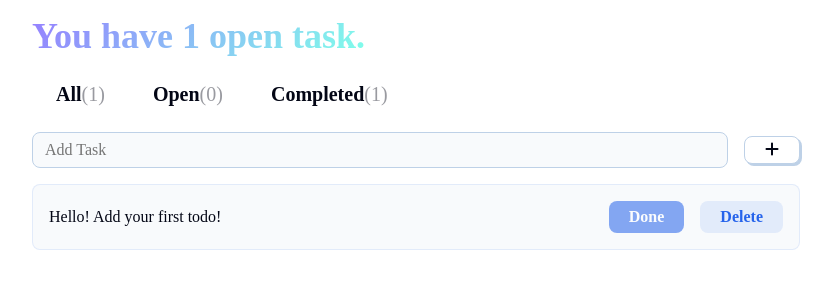
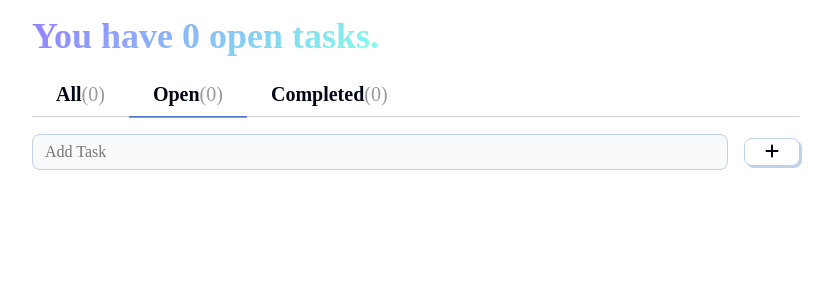
Before and after one commit to Arshgill01/todo-app, a React (Vite) app: page / in a window 1280 px wide. Shown: the top 300 px of the page, without its empty margins (224-1057 px from the left). Built offline with nearby package versions, Linux system fonts and the light colour scheme; a web font is replaced by a local one.

Commit message:
Done with a bunch of things( pretty much the entire logic) -- 1. all different functional components have been created. 2. all the buttons have been made interactive. 3. Some weird things/ edge cases have also been handled.

```diff
--- a/src/App.jsx
+++ b/src/App.jsx
@@ -12,12 +12,28 @@ function App(){
   // { input: 'Say hi to gran gran', complete: true },
   // ]
 
-  const [todos, setTodos] = useState([{ input: 'Hello! Add your first todo!', complete: true }]);
+  const [todos, setTodos] = useState([]);
+  const [selectedTab, setSelectedTab] = useState("Open");
 
   function handleAddTodo(newTodo){
     const newTodoList = [...todos, {input: newTodo, complete: false}];
     setTodos(newTodoList);
 
+  }
+
+  function handleCompleteTodo(index){
+    let newTodoList = [...todos]
+    let completeTodoList = todos[index]
+    completeTodoList['complete'] = true;
+    newTodoList[index] = completeTodoList
+    setTodos(newTodoList);
+  }
+
+  function handleDeleteTodo(index){
+    let newTodoList = todos.filter((val, valIndex)=>{
+      return valIndex !== index;
+    })
+    setTodos(newTodoList);
   }
 
  // spreading out the todos -- currently one one default todo,
@@ -27,10 +43,10 @@ function App(){
     <>
 
 
-    <Header todos={todos}/>
-    <Tabs todos={todos}/>
+    <Header todos={todos} />
+    <Tabs selectedTab={selectedTab} setSelectedTab={setSelectedTab} todos={todos}/>
     <TodoInput handleAddTodo={handleAddTodo}/>
-    <TodoList todos={todos}/>
+    <TodoList handleCompleteTodo={handleCompleteTodo} handleDeleteTodo={handleDeleteTodo} selectedTab={selectedTab} todos={todos}/>
 
 
     </>
--- a/src/components/Header.jsx
+++ b/src/components/Header.jsx
@@ -1,6 +1,6 @@
 export function Header(props) {
   const {todos} = props
-  const todoLength = todos.length;
+  const todoLength = todos.filter(val => !val.complete).length;
 
   const isTasksPlural = todoLength != 1;
   const taskOrTasks = isTasksPlural ? "tasks": "task"
--- a/src/components/Tabs.jsx
+++ b/src/components/Tabs.jsx
@@ -1,20 +1,28 @@
+import { useState } from "react";
+
 export function Tabs(props) {
-  const {todos} = props;
+  const {todos, selectedTab, setSelectedTab} = props;
+
   const tabs = ['All', 'Open', 'Completed'];
+
+
   return <nav>
     {tabs.map((tab, tabIndex)=>{
 
       const numOfTasks =  tab === 'All'? todos.length:
-      tab === "Open"? todos.filter(val => !val.complete).length:
-      todos.filter(val=>val.complete).length
+      tab === "Completed"? todos.filter(val => val.complete).length:
+      todos.filter(val=> !val.complete).length
 
 
-      return <button key={tabIndex} className="tab-button" >
+      return <button key={tabIndex} className={"tab-button " + (tab === selectedTab ? 'tab-selected': " " )} onClick={()=>{
+        setSelectedTab(tab);
+      }} >
 
         <h4>{tab}<span>({numOfTasks})</span></h4>
 
 
       </button>
     })}
+    <hr></hr>
   </nav>;
 }
--- a/src/components/TodoCard.jsx
+++ b/src/components/TodoCard.jsx
@@ -1,11 +1,15 @@
 export function TodoCard(props) {
-  const {todo} = props;
+  const {todo, todoIndex, handleDeleteTodo, handleCompleteTodo} = props;
   console.log(todo);
   return <div className="card todo-item">
     <p>{todo.input}</p>
     <div className="todo-buttons">
-      <button disabled={todo.complete}><h6>Done</h6></button>
-      <button><h6>Delete</h6></button>
+      <button disabled={todo.complete} onClick={()=>{
+        handleCompleteTodo(todoIndex);
+        }}><h6>Done</h6></button>
+      <button onClick={()=>{
+        handleDeleteTodo(todoIndex)
+      }}><h6>Delete</h6></button>
     </div>
 
 
--- a/src/components/TodoInput.jsx
+++ b/src/components/TodoInput.jsx
@@ -5,7 +5,12 @@ export function TodoInput(props) {
   const [inputValue, setInputValue] = useState("");
 
   return <div className="input-container">
-    <input value={inputValue} onChange={(e)=>{setInputValue(e.target.value)}} placeholder="Add Task"/>
+    <input value={inputValue} onChange={(e)=>{setInputValue(e.target.value)}} onKeyDown={(e)=>{
+      if(e.key === "Enter"){
+        handleAddTodo(inputValue)
+        setInputValue("")
+      }
+    }} placeholder="Add Task"/>
     <button onClick={()=>{
       if(!inputValue){return}
       handleAddTodo(inputValue);
--- a/src/components/TodoList.jsx
+++ b/src/components/TodoList.jsx
@@ -1,16 +1,16 @@
 import { TodoCard } from "./TodoCard";
 
 export function TodoList(props) {
-  const {todos} = props
-  const tab = "All";
+  const {todos, selectedTab, handleDeleteTodo} = props
+  const tab = selectedTab;
   const filteredTodo = tab === "All" ? todos :
-  tab === "Complete" ? todos.filter(val => val.complete) :
+  tab === "Completed" ? todos.filter(val => val.complete) :
   todos.filter(val => !val.complete);
 
   return <>
     {filteredTodo.map((todo, todoIndex)=>{
       return(
-        <TodoCard key={todoIndex} todo={todo}/>
+        <TodoCard key={todoIndex} todo={todo} todoIndex={todoIndex} {...props}/>
       )
     })}
   </>
```
